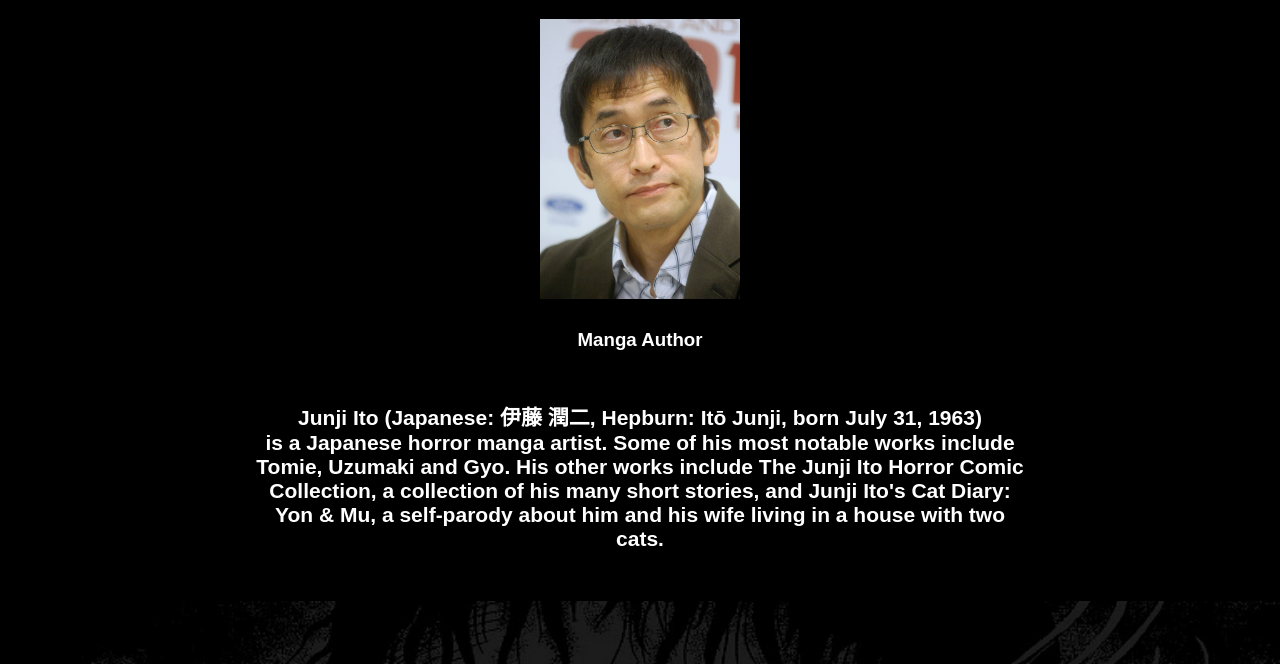
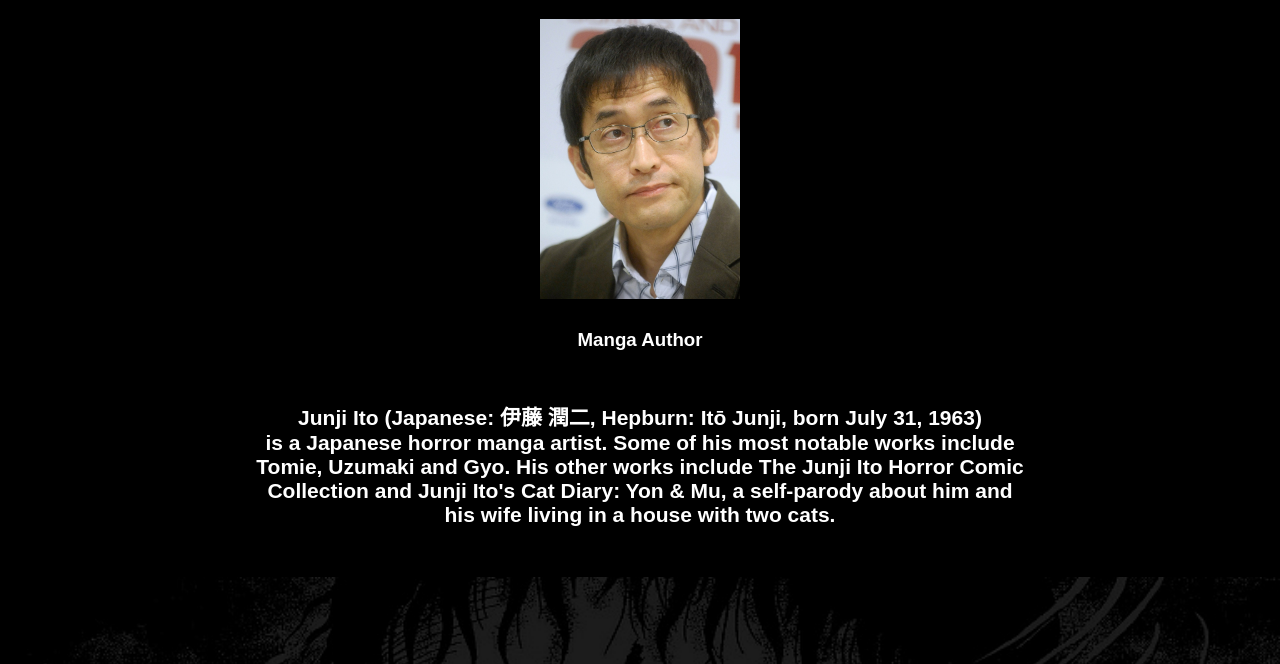
Before and after one commit to davi-ldf/project-Tribute-LandingPage, a plain HTML site: page index.html in a window 1280 px wide. Shown: the part 78-742 px from the top of the page. Drawn offline with Linux system fonts and the light colour scheme.

Commit message:
Update index.html

```diff
--- a/index.html
+++ b/index.html
@@ -19,7 +19,7 @@
             <br>
         </div>
         <div class="container3">
-            <p>Junji Ito (Japanese: 伊藤 潤二, Hepburn: Itō Junji, born July 31, 1963) <br> is a Japanese horror manga artist. Some of his most notable works include Tomie, Uzumaki and Gyo. His other works include The Junji Ito Horror Comic Collection, a collection of his many short stories, and Junji Ito's Cat Diary: Yon & Mu, a self-parody about him and his wife living in a house with two cats.</p>
+            <p>Junji Ito (Japanese: 伊藤 潤二, Hepburn: Itō Junji, born July 31, 1963) <br> is a Japanese horror manga artist. Some of his most notable works include Tomie, Uzumaki and Gyo. His other works include The Junji Ito Horror Comic Collection and Junji Ito's Cat Diary: Yon & Mu, a self-parody about him and his wife living in a house with two cats.</p>
         </div>
         <section id="banner">
             <div class="banner-content">
```
